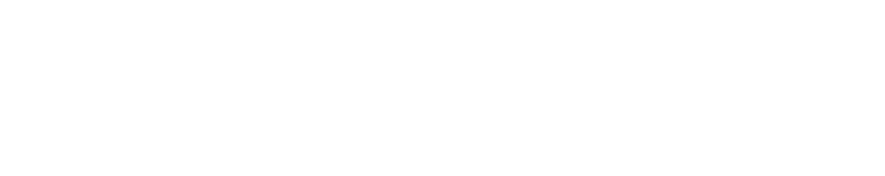
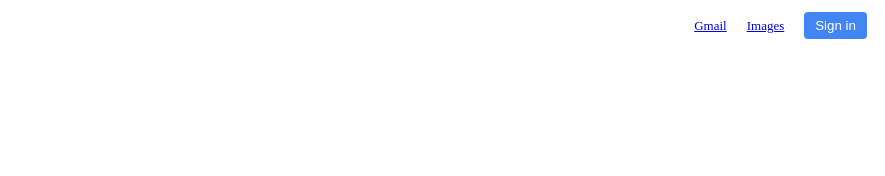
Before and after one commit to YungKurt/google-homepage, a plain HTML site: page index.html in a window 1280 px wide. Shown: the top 176 px of the page, without its empty margins (395-1280 px from the left). Drawn offline with Linux system fonts and the light colour scheme.

Commit message:
Added top nav bar

```diff
--- a/index.html
+++ b/index.html
@@ -1,18 +1,18 @@
 <!DOCTYPE HTML>
 <html>
+
 <head>
     <link rel="stylesheet" href="style.css">
     <title>Google Mock</title>
-    <meta charset = "UTF-8" />
+    <meta charset="UTF-8" />
 </head>
+
 <body>
-    <div class="right-nav">
 
-    </div>
+    <li class="nav"><button id="sign">Sign in</button></li>
+    <li class="nav"><a href="#">Images</a></li>
+    <li class="nav"><a href="#">Gmail</a></li>
 
-    <div class="left-nav">
-
-    </div>
 
     <div class="logo">
         <img id="google-logo" src="https://www.google.com/images/branding/googlelogo/1x/googlelogo_color_272x92dp.png">
@@ -25,6 +25,8 @@
         <input type="button" value="I'm Feeling Lucky">
     </form>
 
+
+
 </body>
 
 </html>
--- a/style.css
+++ b/style.css
@@ -13,3 +13,22 @@
 #search-box{
     margin-bottom: 18px;
 }
+
+li{
+    font-size: small;
+    text-decoration-line: none;
+    text-decoration-style: solid;
+    display: inline;
+    float: right;
+    padding: 10px;
+}
+
+
+
+#sign{
+    color: white;
+    background-color: #4285f4;
+    border: 5px solid #4285f4;
+    margin-top: -10px;
+    border-radius: 4px;
+}
```
